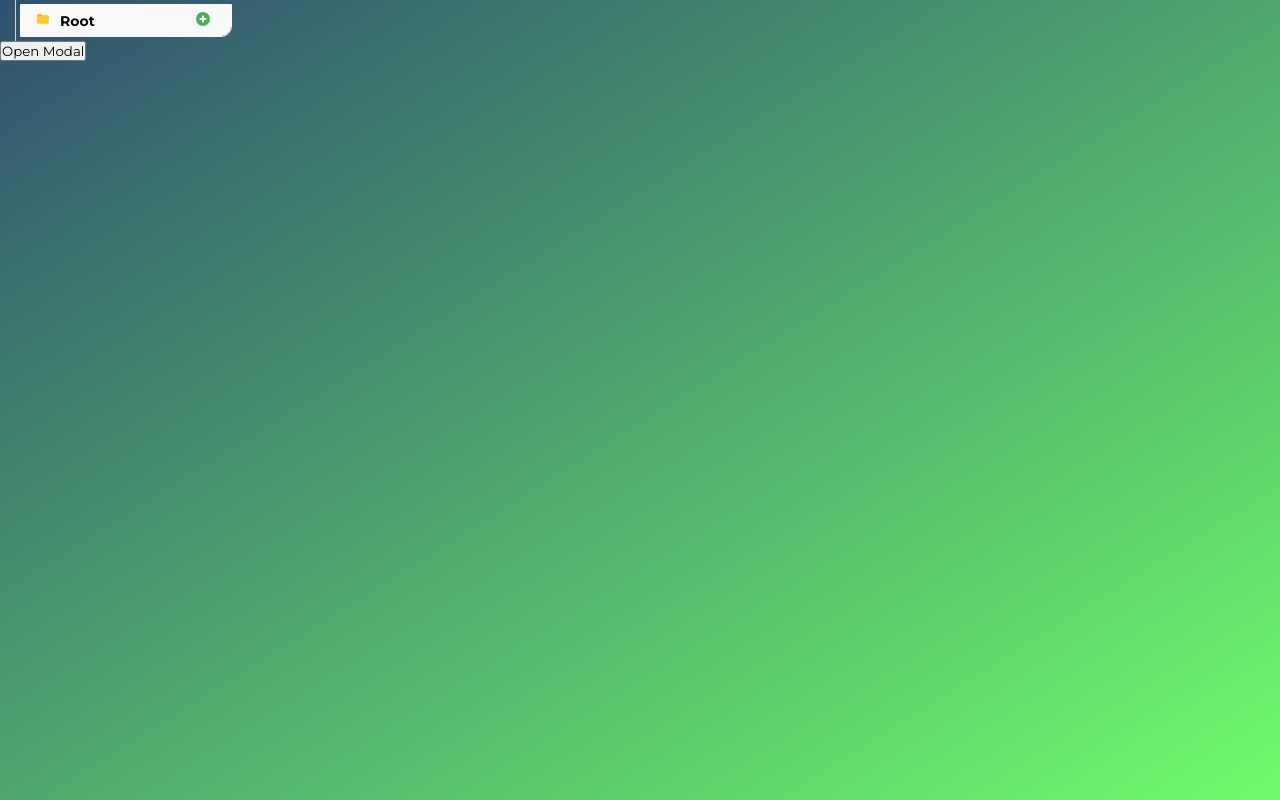
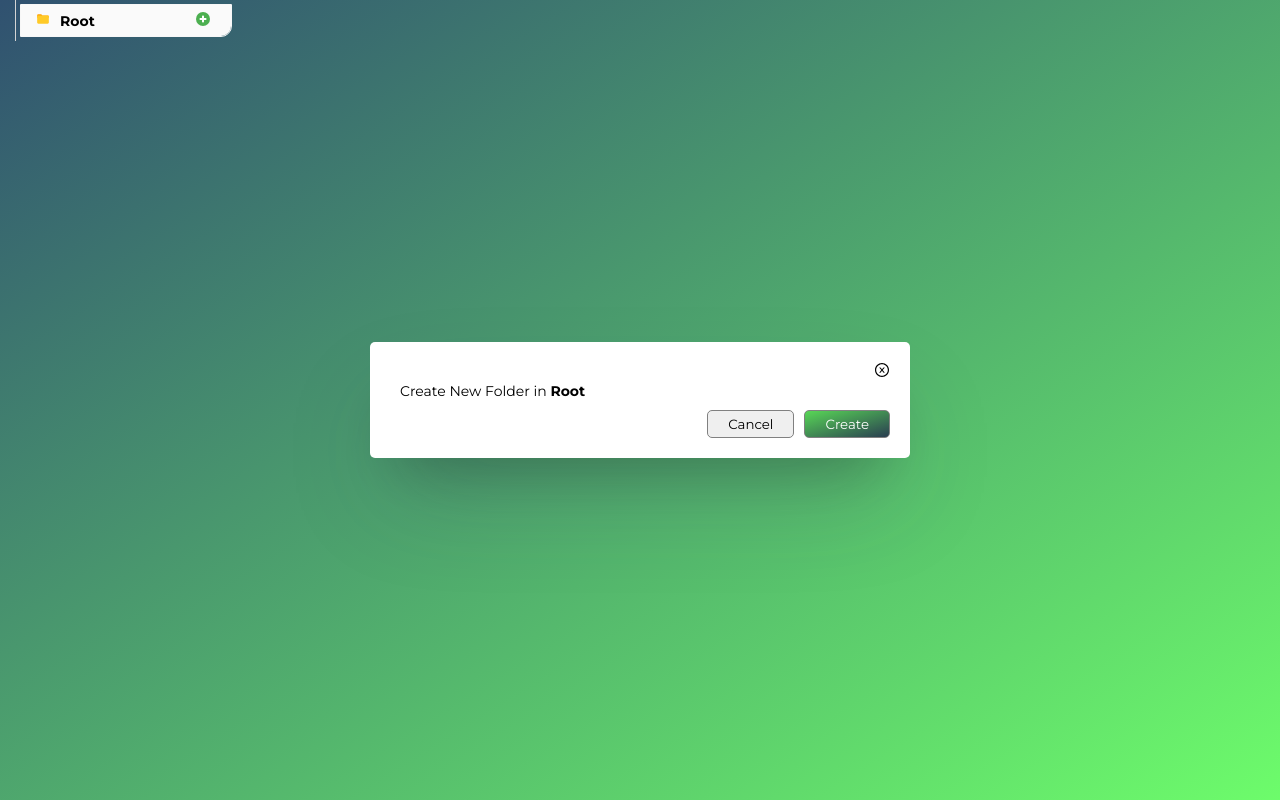
Before and after one commit to rakibshakib/folder-view-front, a React (Vite) app: page / in a window 1280 px wide. Both pictures are taken after a click on the element 203 px from the left and 20 px from the top of the page. Built offline with nearby package versions, Linux system fonts and the light colour scheme.

Commit message:
update: modal open close function added

```diff
--- a/src/App.tsx
+++ b/src/App.tsx
@@ -1,6 +1,6 @@
 import { useState } from "react";
 import "./App.css";
-import { FolderDataSet, toggleFolder } from "./components/helper";
+import { FolderDataSet, deleteFolder, toggleFolder } from "./components/helper";
 import FolderNode from "./components/FolderNode";
 import ViewModal from "./components/Modal";
 
@@ -13,7 +13,9 @@ export interface TreeNode {
 
 function App() {
   const [folderData, setFolderData] = useState<TreeNode>({ ...FolderDataSet });
-  const [isOpen, setIsOpen] = useState<boolean>(false);
+  const [isCreateModalOpen, setIsCreateOpenModal] = useState<boolean>(false);
+  const [isCloseModalOpen, setIsCloseOpenModal] = useState<boolean>(false);
+  const [currentFolder, setCurrentFolder] = useState<TreeNode | object>();
   const folderOpenIconHandler = (FolderNode: TreeNode): void => {
     toggleFolder(FolderNode?.id, folderData, setFolderData);
   };
@@ -21,8 +23,12 @@ function App() {
     FolderNode: TreeNode,
     type: string
   ): void => {
-    console.log(type);
-    // toggleFolder(FolderNode?.id, folderData, setFolderData);
+    setCurrentFolder(FolderNode);
+    if (type === "add") {
+      setIsCreateOpenModal(!isCreateModalOpen);
+    } else {
+      setIsCloseOpenModal(!isCloseModalOpen);
+    }
   };
   return (
     <>
@@ -34,21 +40,51 @@ function App() {
             folderCreateCloseHandler={folderCreateCloseHandler}
           />
         </div>
-        <button onClick={() => setIsOpen(!isOpen)}>Open Modal</button>
+        {/* <button onClick={() => setIsCreateOpenModal(!isCreateModalOpen)}>
+          Open Modal
+        </button> */}
 
         <div className="modal">
-          {isOpen && (
+          {isCreateModalOpen && (
             <ViewModal
-              OnOk={() => console.log("ok")}
-              onCancel={() =>{
-                setIsOpen(!isOpen)
+              OnOk={() => {
+                console.log(currentFolder);
               }}
-              onclose={() => setIsOpen(!isOpen)}
+              onCancel={() => {
+                setCurrentFolder({});
+                setIsCreateOpenModal(!isCreateModalOpen);
+              }}
+              onclose={() => setIsCreateOpenModal(!isCreateModalOpen)}
+              okText="Create"
+              cancelText="Cancel"
+              isOpen={isCreateModalOpen}
+            >
+              <p>
+                Create New Folder in <b>{(currentFolder as TreeNode).name}</b>{" "}
+              </p>
+            </ViewModal>
+          )}
+        </div>
+        <div className="modal">
+          {isCloseModalOpen && (
+            <ViewModal
+              OnOk={() => {
+                console.log(currentFolder);
+                deleteFolder((currentFolder as TreeNode).id, folderData, setFolderData);
+              }}
+              onCancel={() => {
+                setCurrentFolder({});
+                setIsCloseOpenModal(!isCloseModalOpen);
+              }}
+              onclose={() => setIsCloseOpenModal(!isCloseModalOpen)}
               okText="Yes"
               cancelText="No"
-              isOpen={isOpen}
+              isOpen={isCloseModalOpen}
             >
-              <h1>Modal</h1>
+              <p>
+                Are You Sure Want to delete{" "}
+                <b>{(currentFolder as TreeNode).name}</b> folder ?{" "}
+              </p>
             </ViewModal>
           )}
         </div>
--- a/src/components/helper.ts
+++ b/src/components/helper.ts
@@ -83,3 +83,22 @@ const closeNextAllChildNode = (child: TreeNode): void => {
     child.child.forEach(closeNextAllChildNode);
   }
 };
+
+export const deleteFolder = (
+  id: number,
+  folderData: TreeNode,
+  setFolderData: (node: TreeNode) => void
+) => {
+  // ** Recursive function to search for the node
+  const updateNode = (child: TreeNode) => {
+    if (child.id === id) {
+      console.log(child)
+    } else if (child.child) {
+      child.child.forEach(updateNode);
+    }
+  };
+
+  const updatedData = { ...folderData };
+  updateNode(updatedData);
+  setFolderData(updatedData);
+};
```
